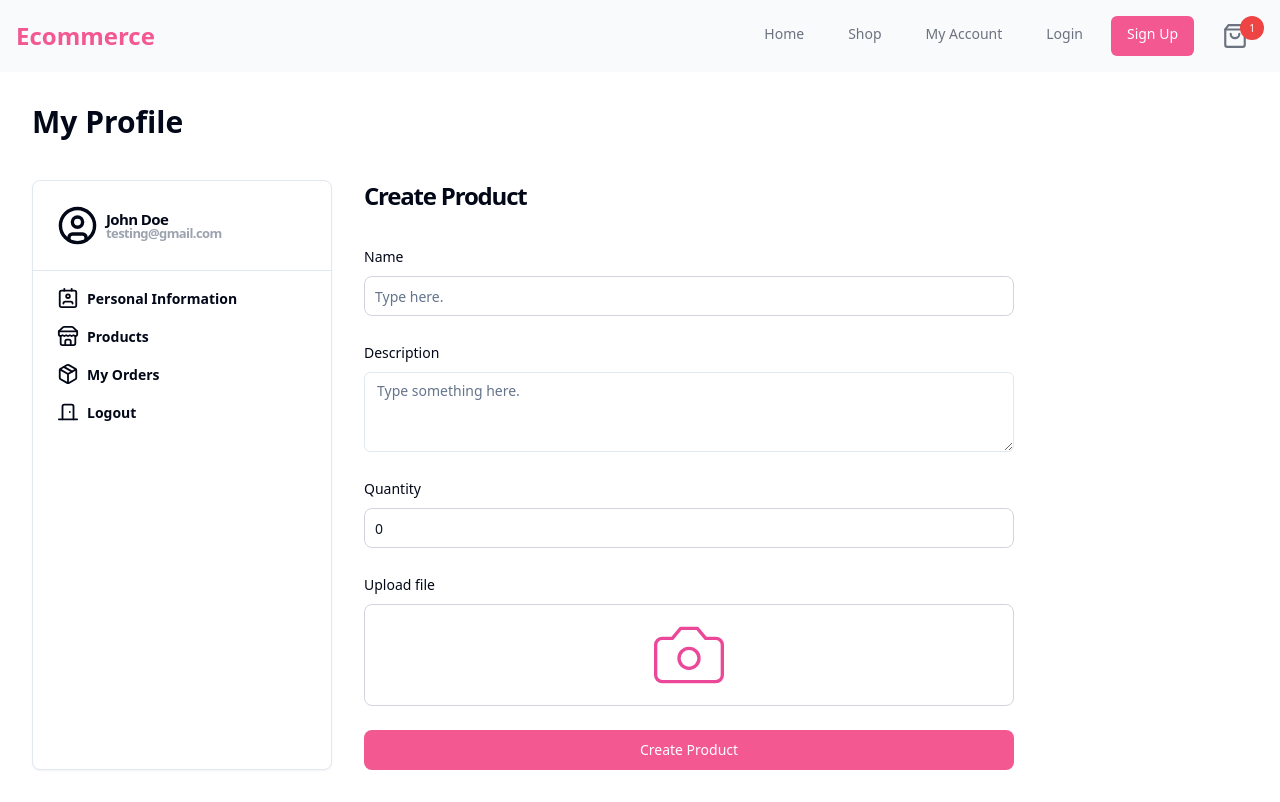
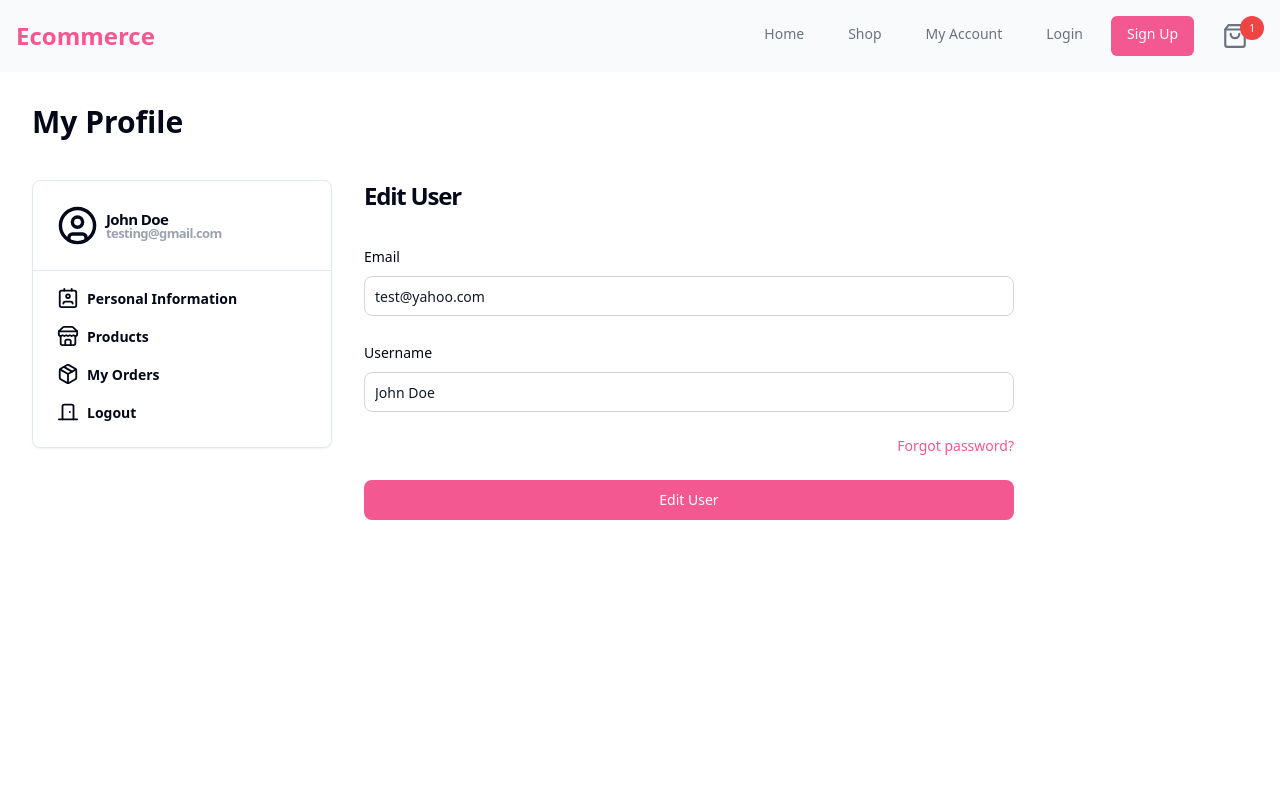
Before and after one commit to lehao190/Ecommerce-Nextjs, a Next.js app: page /account in a window 1280 px wide. Built offline with nearby package versions, Linux system fonts and the light colour scheme.

Commit message:
Add Edit user in account page

```diff
--- a/src/app/account/page.tsx
+++ b/src/app/account/page.tsx
@@ -1,20 +1,22 @@
 import CreateProduct from '@/components/customs/account/product/CreateProduct';
+import EditUser from '@/components/customs/account/user/EditUser';
 import AccountSidebar from '@/components/customs/sidebars/AccountSidebar';
 import React from 'react';
 
-type Props = {};
-
-const MyAccount = (props: Props) => {
+const MyAccount = () => {
   return (
     <div className="container mx-auto py-8">
       <h1 className="text-3xl font-bold mb-10">My Profile</h1>
 
-      <div className="flex gap-8">
-        <AccountSidebar />
+      <div className="md:flex gap-8">
+        <div className="grow max-w-[300px] h-[300px]">
+          <AccountSidebar />
+        </div>
 
         {/* Main content */}
-        <div className="grow max-w-[650px]">
-          <CreateProduct />
+        <div className="md:grow max-w-[650px] mt-8 md:mt-0">
+          {/* <CreateProduct /> */}
+          <EditUser/>
         </div>
       </div>
     </div>
--- /dev/null
+++ b/src/components/customs/account/user/EditUser.tsx
@@ -0,0 +1,120 @@
+'use client';
+
+import { useState } from 'react';
+import * as z from 'zod';
+import { zodResolver } from '@hookform/resolvers/zod';
+import { Button } from '@/components/ui/button';
+import { Avatar, AvatarFallback, AvatarImage } from '@/components/ui/avatar';
+import {
+  FormControl,
+  FormField,
+  FormItem,
+  FormLabel,
+  FormMessage
+} from '@/components/ui/form';
+import { Input } from '@/components/ui/input';
+import { useForm } from 'react-hook-form';
+import { Camera, Loader2, XCircle } from 'lucide-react';
+import { gql } from 'graphql-request';
+import { AlertComponent } from '@/components/customs/callouts/Alert';
+import { parse } from 'graphql';
+import { handleRequest } from '@/utils/handle-requests';
+import FormComponent from '@/components/customs/forms/Form';
+import Link from 'next/link';
+
+// Sign up response type
+type TEditUserResponse = {
+  user: {
+    id: number;
+    username: string;
+    email: string;
+  };
+};
+
+const ALERT_MESSAGES = {
+  400: 'Bad request',
+  403: 'Wrong password. Try again.',
+  404: 'Email does not exist. Please provide the correct one.',
+  409: 'Email already exists. Please provide another one.'
+};
+
+const editUserSchema = z.object({
+  username: z.string().min(8, {
+    message: 'Username must be at least 8 characters'
+  }),
+  email: z
+    .string()
+    .min(8, {
+      message: 'Email must be at leaset 8 characters.'
+    })
+    .email({
+      message: 'Email is not valid!'
+    })
+});
+
+// Sign up fields
+type TProductFields = z.infer<typeof editUserSchema>;
+
+const EditUser = () => {
+  const [loading, setLoading] = useState(false);
+  const [alertMessage, setAlertMessage] = useState('');
+
+  const form = useForm<TProductFields>({
+    resolver: zodResolver(editUserSchema),
+    defaultValues: {
+      username: 'John Doe',
+      email: 'test@yahoo.com'
+    }
+  });
+
+  const onSubmit = async (values: z.infer<typeof editUserSchema>) => {
+    console.log('Submit: ', values);
+  };
+
+  return (
+    <section className="dark:bg-gray-900">
+      <h1 className="text-xl font-bold leading-tight tracking-tighter md:text-2xl mb-8">
+        Edit User
+      </h1>
+
+      {alertMessage ? AlertComponent(alertMessage) : null}
+
+      <FormComponent<TProductFields>
+        fieldNames={[
+          {
+            field: 'email',
+            type: 'text'
+          },
+          {
+            field: 'username',
+            type: 'text'
+          }
+        ]}
+        form={form}
+        onSubmit={onSubmit}
+      >
+        <div className="flex justify-end">
+          <Link
+            href="/login#"
+            className="text-sm font-medium text-primary hover:underline dark:text-primary-500"
+          >
+            Forgot password?
+          </Link>
+        </div>
+        <Button
+          disabled={loading}
+          type="submit"
+          className="w-full text-white bg-primary hover:bg-pink-500 focus:ring-4 focus:ring-pink-300 font-medium rounded-lg text-sm px-5 py-2.5 text-center dark:bg-blue-600 dark:hover:bg-blue-700 dark:focus:ring-blue-800"
+        >
+          {loading ? (
+            <Loader2 size={30} className="mr-2 animate-spin" />
+          ) : (
+            'Edit User'
+          )}
+        </Button>
+      </FormComponent>
+    </section>
+  );
+};
+
+export default EditUser;
--- a/src/components/customs/sidebars/AccountSidebar.tsx
+++ b/src/components/customs/sidebars/AccountSidebar.tsx
@@ -24,7 +24,7 @@ const menuItems = [
 const AccountSidebar = () => {
   // Return the JSX for the sidebar
   return (
-    <Card className="w-[300px]">
+    <Card>
       <CardHeader>
         <CardTitle>
           <div className="flex items-center">
@@ -43,7 +43,7 @@ const AccountSidebar = () => {
       <CardContent>
         <ul>
           {menuItems.map((item, index) => (
-            <li key={index} className="mt-4 hover:text-gray-500 cursor-pointer">
+            <li key={index} className="mt-4 hover:text-pink-500 cursor-pointer">
               <div className="flex items-center">
                 {item.icon}
 
```
